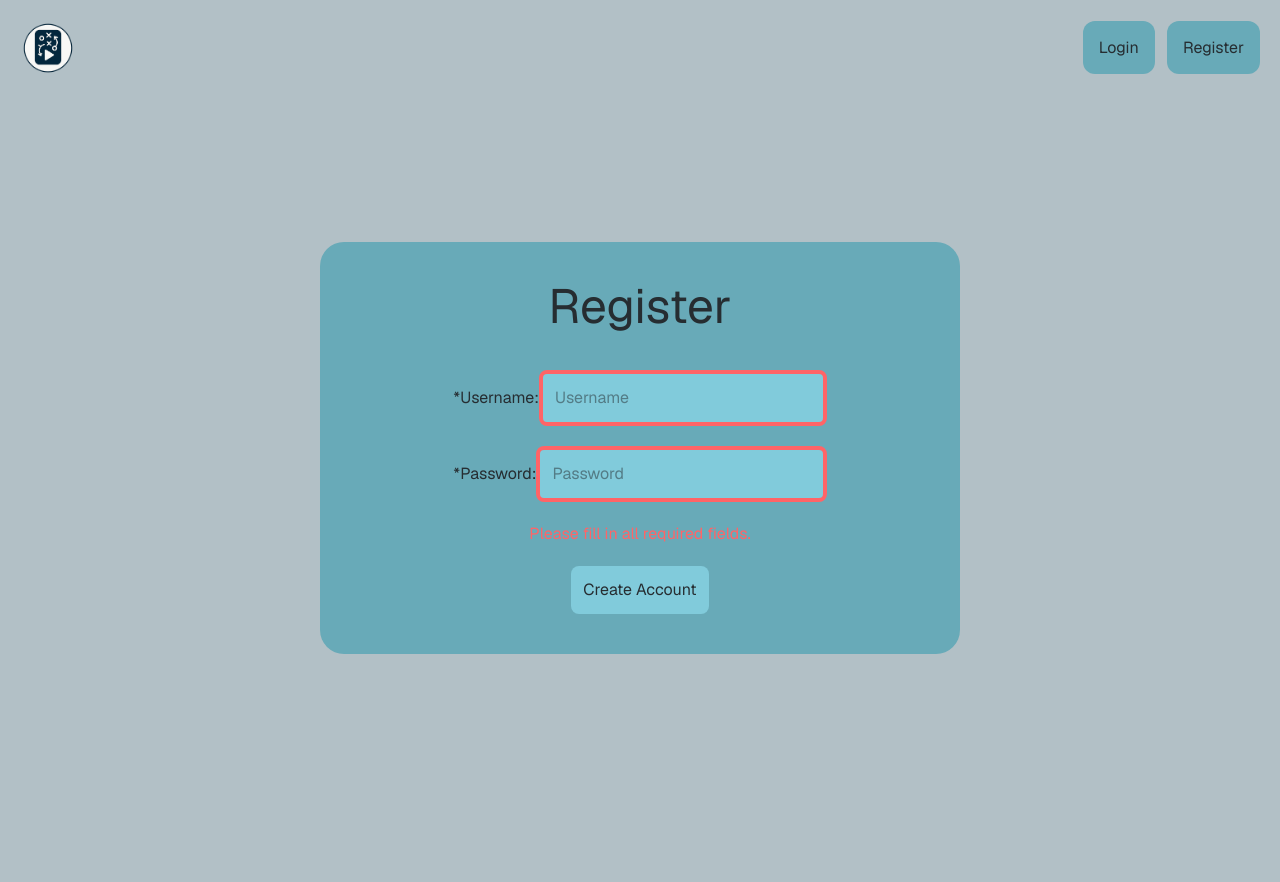
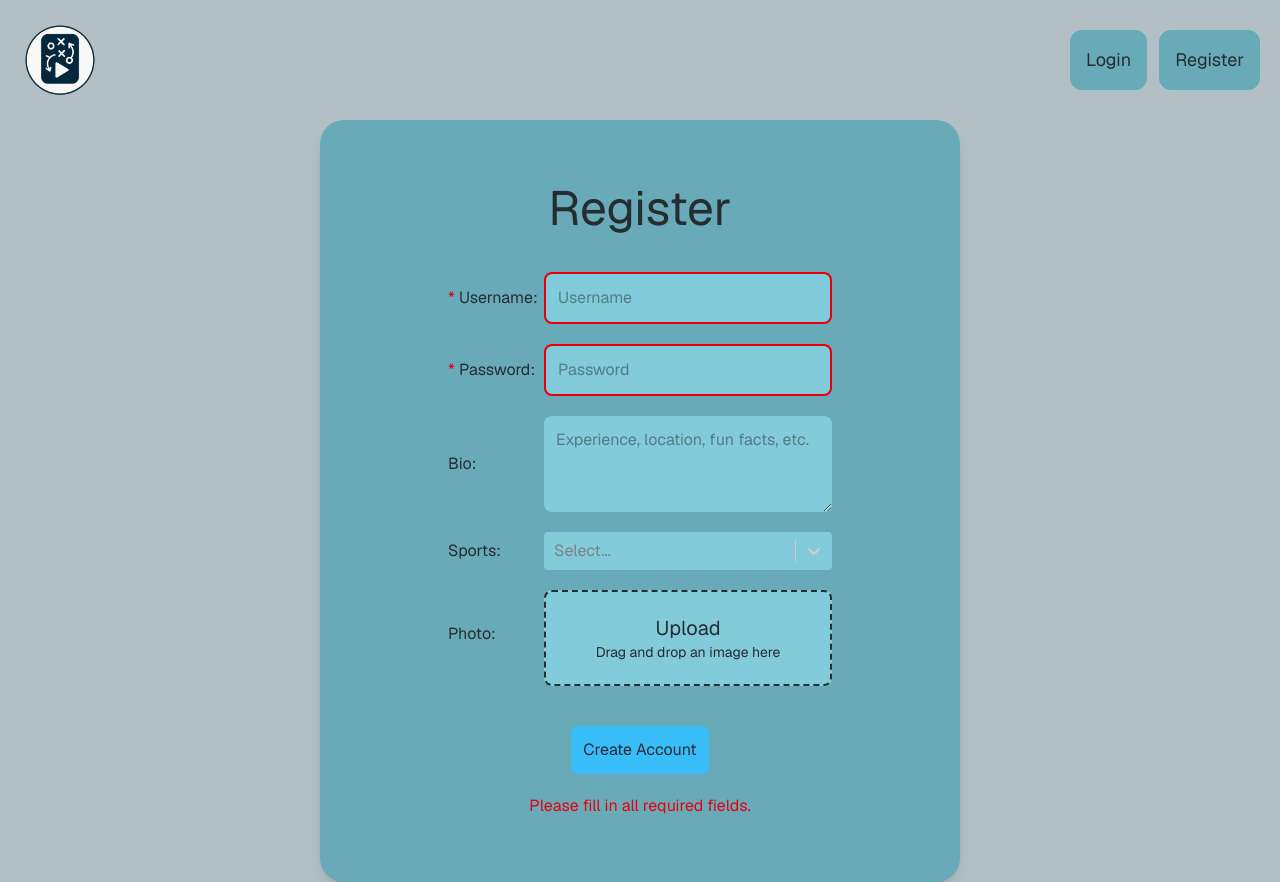
Before and after one commit to pi-person314/drill-share, a Next.js app in the folder frontend/: page /register in a window 1280 px wide. Before the commit the page ends 800 px from the top, so only its background shows below. Built offline with nearby package versions, Linux system fonts and the light colour scheme.

Commit message:
completed register ui

```diff
--- a/frontend/src/app/login/page.tsx
+++ b/frontend/src/app/login/page.tsx
@@ -6,15 +6,15 @@ export default function Login() {
         <div className="flex flex-col w-screen h-screen">
             <Header />
             <main className="flex-1 flex justify-center items-center">
-                <div className="flex flex-col w-1/2 items-center space-y-5 bg-[var(--primary)] rounded-3xl p-10">
+                <div className="flex flex-col w-1/2 items-center space-y-5 bg-[var(--primary)] rounded-3xl shadow-lg p-16">
                     <h1 className="text-5xl mb-10">Login</h1>
                     <input placeholder="Username" className="w-2/3 bg-[var(--secondary)] rounded-lg p-3"/>
                     <input placeholder="Password" type="password" className="w-2/3 bg-[var(--secondary)] rounded-lg p-3"/>
-                    <p className="text-center text-red-400">
+                    <Link href="/dashboard" className="bg-[var(--accent)] hover:scale-105 rounded-lg p-3 mt-5">Sign In</Link>
+                    <p className="text-center text-[var(--danger)]">
                         Username or password is incorrect.<br/>If this is your first time here,
                         <Link href="/register" className="text-[var(--link)]"> <u>create an account!</u></Link>
                     </p>
-                    <Link href="/dashboard" className="bg-[var(--secondary)] hover:text-[var(--link)] rounded-lg p-3">Sign In</Link>
                 </div>
             </main>
         </div>
--- a/frontend/src/app/page.tsx
+++ b/frontend/src/app/page.tsx
@@ -6,18 +6,20 @@ export default function Home() {
     <div className="flex flex-col w-screen h-screen">
       <Header />
       <main className="flex-1 flex flex-col justify-center items-center text-center p-10 space-y-5">
-        <h1 className="text-6xl">Welcome to Drill Share!</h1>
-        <p>
-          This website is designed to help you discover new ways to improve your sports skills,<br/>
-          or you can share your own custom drills with the community!<br/>
+        <h1 className="text-4xl md:text-6xl">Welcome to Drill Share!</h1>
+        <p className="text-xs md:text-base">
+          This website is designed to help you discover new ways to improve your sports skills,
+          <br/>
+          or you can share your own custom drills with the community!
+          <br/>
           To get started, <Link href="/register" className="text-[var(--link)]"><u>create an account!</u></Link>
         </p>
-        <div className="flex flex-row space-x-3 mt-8">
-          <img src="./images/soccer.png" alt="Soccer Ball" className="h-24 hover:animate-spin"/>
-          <img src="./images/basketball.png" alt="Basketball" className="h-24 hover:animate-spin"/>
-          <img src="./images/tennis.png" alt="Tennis Ball" className="h-24 hover:animate-spin"/>
-          <img src="./images/volleyball.png" alt="Volleyball" className="h-24 hover:animate-spin"/>
-          <img src="./images/baseball.png" alt="Baseball" className="h-24 hover:animate-spin"/>
+        <div className="flex justify-center space-x-3 mt-8 w-2/3">
+          <img src="./images/soccer.png" alt="Soccer Ball" className="w-1/5 max-w-30 hover:animate-spin"/>
+          <img src="./images/basketball.png" alt="Basketball" className="w-1/5 max-w-30 hover:animate-spin"/>
+          <img src="./images/tennis.png" alt="Tennis Ball" className="w-1/5 max-w-30 hover:animate-spin"/>
+          <img src="./images/volleyball.png" alt="Volleyball" className="w-1/5 max-w-30 hover:animate-spin"/>
+          <img src="./images/baseball.png" alt="Baseball" className="w-1/5 max-w-30 hover:animate-spin"/>
         </div>
       </main>
     </div>
--- a/frontend/src/app/register/page.tsx
+++ b/frontend/src/app/register/page.tsx
@@ -1,24 +1,66 @@
+"use client";
 import Header from "@/components/Header";
 import Link from "next/link";
+import Select from "react-select";
+import { useDropzone } from "react-dropzone";
 
 export default function Register() {
+    const options = [
+        { value: "soccer", label: "Soccer" },
+        { value: "basketball", label: "Basketball" },
+        { value: "tennis", label: "Tennis" },
+        { value: "volleyball", label: "Volleyball" },
+        { value: "baseball", label: "Baseball" }
+    ];
+
+    const { getRootProps, getInputProps, acceptedFiles } = useDropzone({multiple: false, accept: {"image/*": []}});
+
     return (
         <div className="flex flex-col w-screen h-screen">
             <Header />
             <main className="flex-1 flex justify-center items-center">
-                <div className="flex flex-col w-1/2 items-center space-y-5 bg-[var(--primary)] rounded-3xl p-10">
+                <div className="flex flex-col w-1/2 items-center space-y-5 bg-[var(--primary)] rounded-3xl shadow-lg p-16">
                     <h1 className="text-5xl mb-10">Register</h1>
-                    <div className="flex justify-between items-center w-2/3">
-                        <p>*Username:</p>
-                        <input placeholder="Username" className="w-4/5 bg-[var(--secondary)] rounded-lg p-3 border-4 border-red-400"/>
+                    <div className="flex justify-between items-center w-3/4">
+                        <p><span className="text-[var(--danger)]">*</span> Username:</p>
+                        <input placeholder="Username" className="w-3/4 bg-[var(--secondary)] rounded-lg p-3 border-2 border-[var(--danger)]"/>
                     </div>
-                    <div className="flex justify-between items-center w-2/3">
-                        <p>*Password:</p>
-                        <input placeholder="Password" type="password" className="w-4/5 bg-[var(--secondary)] rounded-lg p-3 border-4 border-red-400"/>
+                    <div className="flex justify-between items-center w-3/4">
+                        <p><span className="text-[var(--danger)]">*</span> Password:</p>
+                        <input placeholder="Password" type="password" className="w-3/4 bg-[var(--secondary)] rounded-lg p-3 border-2 border-[var(--danger)]"/>
                     </div>
-                    {/* TODO: add fields for bio, pic, and sports */}
-                    <p className="text-center text-red-400">Please fill in all required fields.</p>
-                    <Link href="/dashboard" className="bg-[var(--secondary)] hover:text-[var(--link)] rounded-lg p-3">Create Account</Link>
+                    <div className="flex justify-between items-center w-3/4">
+                        <p>Bio:</p>
+                        <textarea placeholder="Experience, location, fun facts, etc." rows={3} className="w-3/4 bg-[var(--secondary)] rounded-lg p-3"/>
+                    </div>
+                    <div className="flex justify-between items-center w-3/4">
+                        <p>Sports:</p>
+                        <Select isMulti options={options} className="w-3/4" styles={{
+                            control: base => ({...base, backgroundColor: "var(--secondary)", borderWidth: 0}),
+                            menu: base => ({...base, backgroundColor: "var(--secondary)"}),
+                            option: (base, state) => ({
+                                ...base,
+                                backgroundColor: state.isFocused ? "var(--primary)" : "var(--secondary)",
+                                color: "var(--text)",
+                                ":active": {backgroundColor: "var(--accent)"}
+                            }),
+                            multiValue: base => ({...base, backgroundColor: "var(--primary)"}),
+                            multiValueLabel: base => ({...base, color: "var(--text)"})
+                        }}/>
+                    </div>
+                    <div className="flex justify-between items-center space-y-2 w-3/4">
+                        <p>Photo:</p>
+                        <div {...getRootProps()} className="flex flex-col justify-center items-center text-center bg-[var(--secondary)] border-2 border-dashed rounded-lg p-3 w-3/4 h-24">
+                            <input {...getInputProps()} />
+                            <h1 className="text-xl">Upload</h1>
+                            {!acceptedFiles.length && <p className="text-sm">Drag and drop an image here</p>}
+                            {acceptedFiles.map(file => (
+                                <p key={file.path} className="text-sm">{file.path}</p>
+                            ))}
+                        </div>
+                    </div>
+                    <Link href="/dashboard" className="bg-[var(--accent)] hover:scale-105 rounded-lg p-3 mt-5">Create Account</Link>
+                    <p className="text-center text-[var(--danger)]">Please fill in all required fields.</p>
                 </div>
             </main>
         </div>
--- a/frontend/src/components/Header.tsx
+++ b/frontend/src/components/Header.tsx
@@ -2,11 +2,11 @@ import Link from "next/link";
 
 export default function Header() {
     return (
-        <header className="flex justify-between items-center w-full h-24 p-5">
-            <Link href="/" className="h-full"><img src="./images/logo.png" alt="Logo" className="h-full"/></Link>
-            <div className="space-x-3">
-                <Link href="/login" className="bg-[var(--primary)] hover:text-[var(--link)] p-4 rounded-xl">Login</Link>
-                <Link href="/register" className="bg-[var(--primary)] hover:text-[var(--link)] p-4 rounded-xl">Register</Link>
+        <header className="flex justify-between w-full h-30 p-5">
+            <Link href="/" className="h-full hover:scale-105"><img src="./images/logo.png" alt="Logo" className="h-full"/></Link>
+            <div className="flex items-center space-x-3 h-full">
+                <Link href="/login" className="bg-[var(--primary)] hover:scale-105 p-4 rounded-xl text-lg">Login</Link>
+                <Link href="/register" className="bg-[var(--primary)] hover:scale-105 p-4 rounded-xl text-lg">Register</Link>
             </div>
         </header>
     )
--- a/frontend/src/styles/globals.css
+++ b/frontend/src/styles/globals.css
@@ -1,10 +1,12 @@
 @import "tailwindcss";
-/* TODO: fix color scheme and fonts */
+/* TODO: fix color scheme (especially light mode) and fonts */
 :root {
   --bg: #b2c0c6;
   --text: #262d31;
   --primary: #68aab8;
   --secondary: #81cbdb;
+  --accent: #38BDF8;
+  --danger: var(--color-red-600);
   --link: var(--color-blue-600);
 }
 
@@ -14,7 +16,10 @@
     --text: #b2c0c6;
     --primary: #0f1f2b;
     --secondary: #1e425e;
+    --accent: #007c82;
+    --danger: var(--color-red-400);
     --link: var(--color-blue-300);
+
   }
 }
 
```
Also changed, not shown: frontend/package.json (+7 -5 lines), 1 other file (tests, documents, lock files or other folders).
